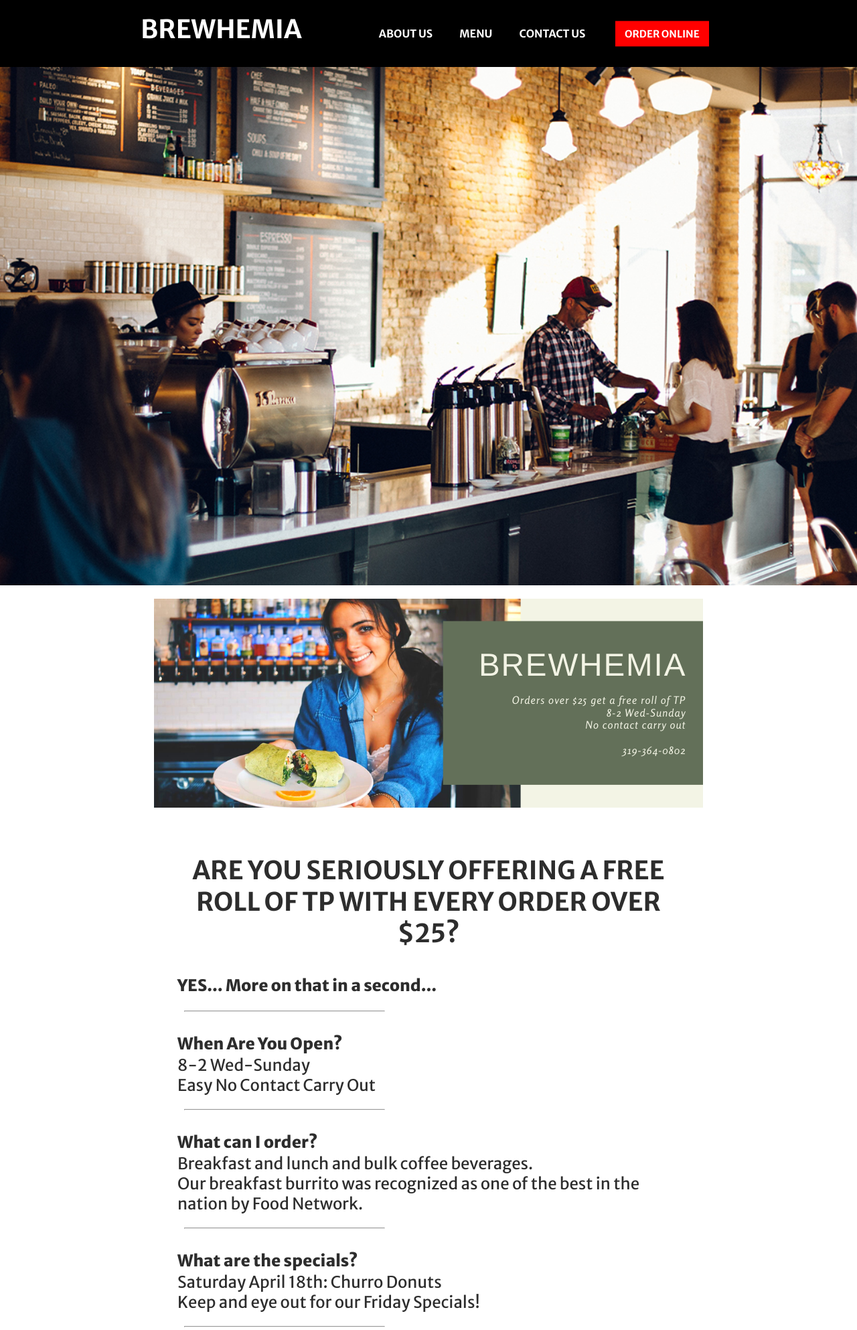
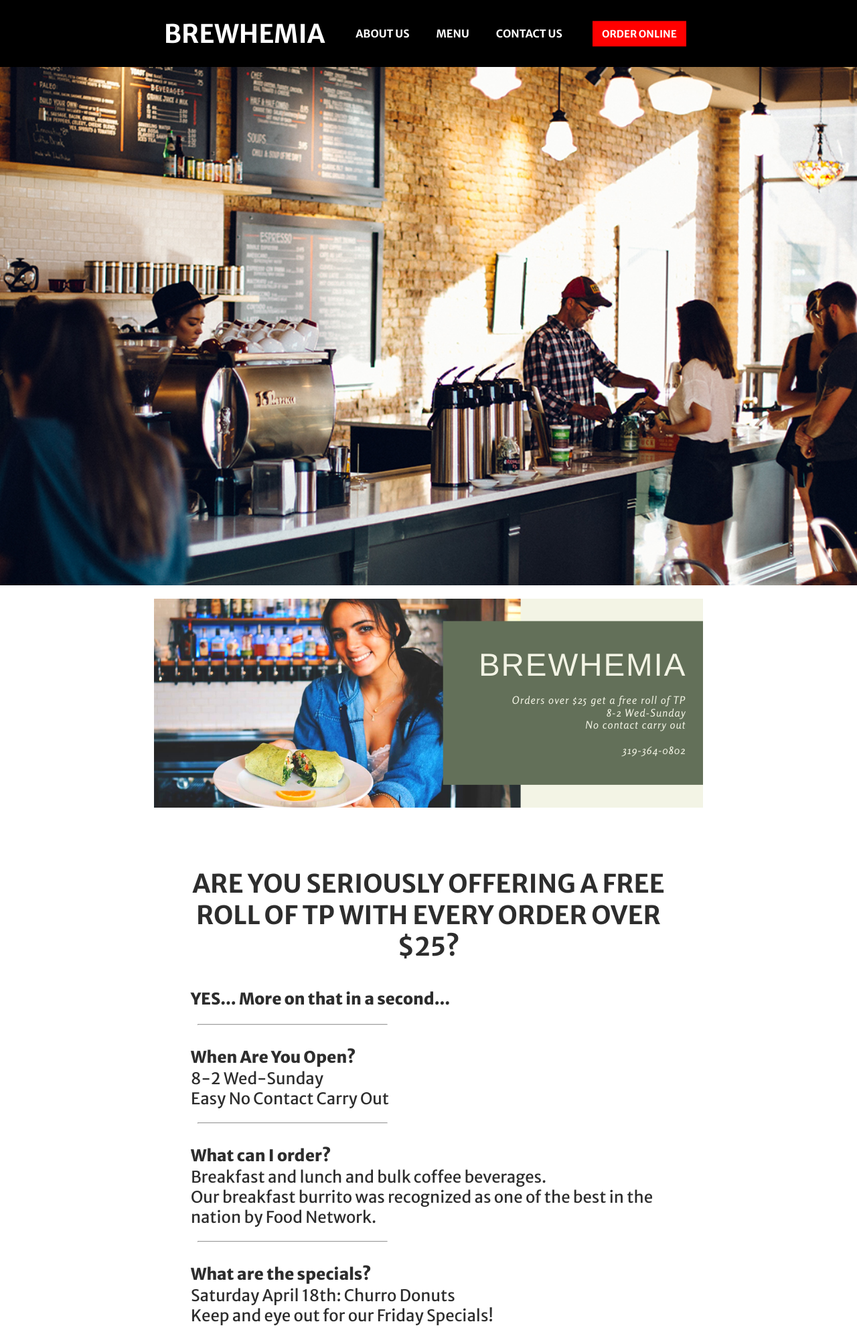
Before and after one commit to welbinator/brewhemia, a PHP site: page / in a window 1280 px wide. Shown: the top 1986 px of the page at 67% size. Run offline with PHP 8.4, Linux system fonts and the light colour scheme; some libraries are stand-ins or nearby versions.

Commit message:
fixed padding issues

```diff
--- a/assets/css/styles.css
+++ b/assets/css/styles.css
@@ -124,12 +124,15 @@ section.menu-hero h2 {
 }
 section.covid {
 	background: white;
-	padding: 50px 20px 1px 20px;
+	/* padding: 50px 20px 1px 20px; */
+	overflow-x: hidden;
 }
 .covid-inner {
 	width: 50%;
 	min-width: 750px;
 	margin: auto;
+	overflow-x: hidden;
+	padding: 20px;
 }
 .covid-inner ul,
 .covid-inner ol {
--- a/includes/header.php
+++ b/includes/header.php
@@ -23,7 +23,7 @@
     <!-- End Google Tag Manager (noscript) -->
 
     <header>
-    <div class="container">
+    <!-- <div class="container"> -->
         <div class="logo"><h1><a href="http://brewhemia.com">BREWHEMIA</a></h1></div>
         <nav id="nav" class="show-nav">
             <ul>
@@ -36,5 +36,5 @@
             </ul>
         </nav>
         <div class="menu-icon"><img id="mobile-icon" src="assets/images/menu-icon.png"></div>
-        </div>
+        <!-- </div> -->
     </header>
```
